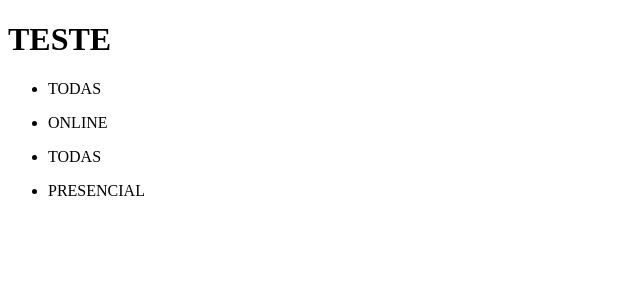
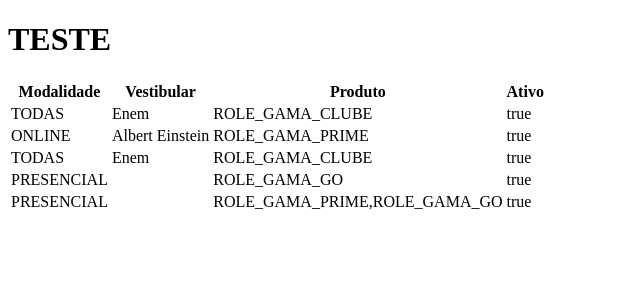
Before and after one commit to matt-pessoa/filter-angular, an Angular app: page / in a window 1280 px wide. Shown: the top 300 px of the page, without its empty margins (0-640 px from the left). Built offline with nearby package versions, Linux system fonts and the light colour scheme.

Commit message:
display list

```diff
--- a/src/app/list/list.component.html
+++ b/src/app/list/list.component.html
@@ -1,3 +1,14 @@
-<ul *ngFor="let card of cards">
-  <li>{{ card.modalidade }}</li>
-</ul>
+<table>
+  <tr>
+    <th scope="col">Modalidade</th>
+    <th scope="col">Vestibular</th>
+    <th scope="col">Produto</th>
+    <th scope="col">Ativo</th>
+  </tr>
+  <tr *ngFor="let card of cardVestibular">
+    <td>{{ card.modalidade }}</td>
+    <td>{{ card.vestibular }}</td>
+    <td>{{ card.authorities }}</td>
+    <td>{{ card.ativo }}</td>
+  </tr>
+</table>
--- a/src/assets/card-news.json
+++ b/src/assets/card-news.json
@@ -22,5 +22,11 @@
     "authorities": ["ROLE_GAMA_GO"],
     "modalidade": "PRESENCIAL",
     "restricoesVestibular": null
+  },
+  {
+    "ativo": true,
+    "authorities": ["ROLE_GAMA_PRIME", "ROLE_GAMA_GO"],
+    "modalidade": "PRESENCIAL",
+    "restricoesVestibular": null
   }
 ]
```
